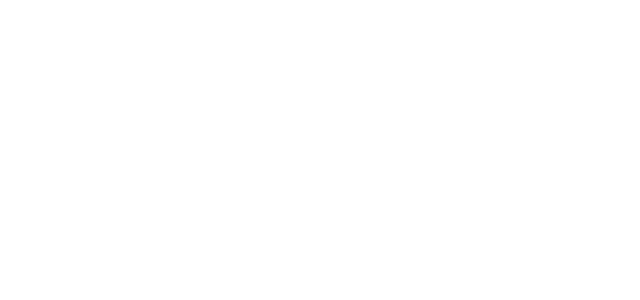
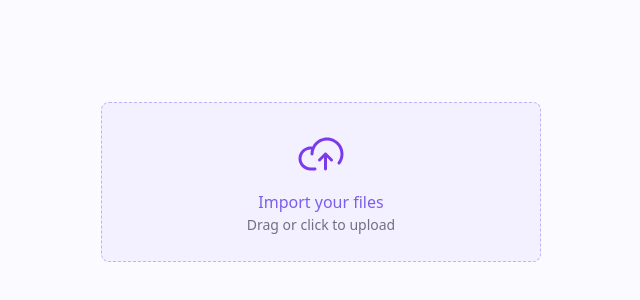
Before and after one commit to damacusdos/file-uploader, a React (Vite) app: page / in a window 1280 px wide. Shown: the part 218-518 px from the top of the page, without its empty margins (319-959 px from the left). Built offline with nearby package versions, Linux system fonts and the light colour scheme.

Commit message:
add uploader component style

```diff
--- a/src/App.tsx
+++ b/src/App.tsx
@@ -2,7 +2,7 @@ import { Uploader } from "@components/Uploader";
 
 function App() {
   return (
-    <div>
+    <div className="w-[100vw] h-[100vh] flex justify-center items-center bg-[#FBFAFF]">
       <Uploader />
     </div>
   );
--- a/src/components/Uploader.tsx
+++ b/src/components/Uploader.tsx
@@ -1,3 +1,22 @@
+import React from "react";
+import CloudArrowUp from "@assets/CloudArrowUp.svg?react";
+
 export const Uploader = () => {
-  return <div></div>;
+  const fileInputRef = React.useRef<HTMLInputElement>(null);
+
+  return (
+    <div className="w-[440px] h-40 rounded-lg border-dashed border-[#C1B2FA] border bg-[#F3F0FF]">
+      <button
+        onClick={() => fileInputRef.current?.click()}
+        className="w-full h-full flex flex-col justify-center items-center"
+      >
+        <CloudArrowUp />
+        <h1 className="text-[#7A5FEC] text-[16px] mb-[1px] mt-3">
+          Import your files
+        </h1>
+        <p className="text-[#746E82] text-sm">Drag or click to upload</p>
+      </button>
+      <input ref={fileInputRef} type="file" className="hidden" />
+    </div>
+  );
 };
--- a/tsconfig.json
+++ b/tsconfig.json
@@ -21,7 +21,8 @@
     "noFallthroughCasesInSwitch": true,
     "baseUrl": ".",
     "paths": {
-      "@components/*": ["src/components/*"]
+      "@components/*": ["src/components/*"],
+      "@assets/*": ["src/assets/*"]
     }
   },
   "include": ["src"],
--- a/vite.config.ts
+++ b/vite.config.ts
@@ -4,10 +4,11 @@ import svgr from "vite-plugin-svgr";
 
 // https://vitejs.dev/config/
 export default defineConfig({
-  plugins: [react(), svgr()],
+  plugins: [react(), svgr({ include: "**/*.svg?react" })],
   resolve: {
     alias: {
-      "@components": "../src/components",
+      "@components": "/src/components",
+      "@assets": "/src/assets",
     },
   },
 });
```
Also changed, not shown: src/assets/CloudArrowUp.svg (added).
